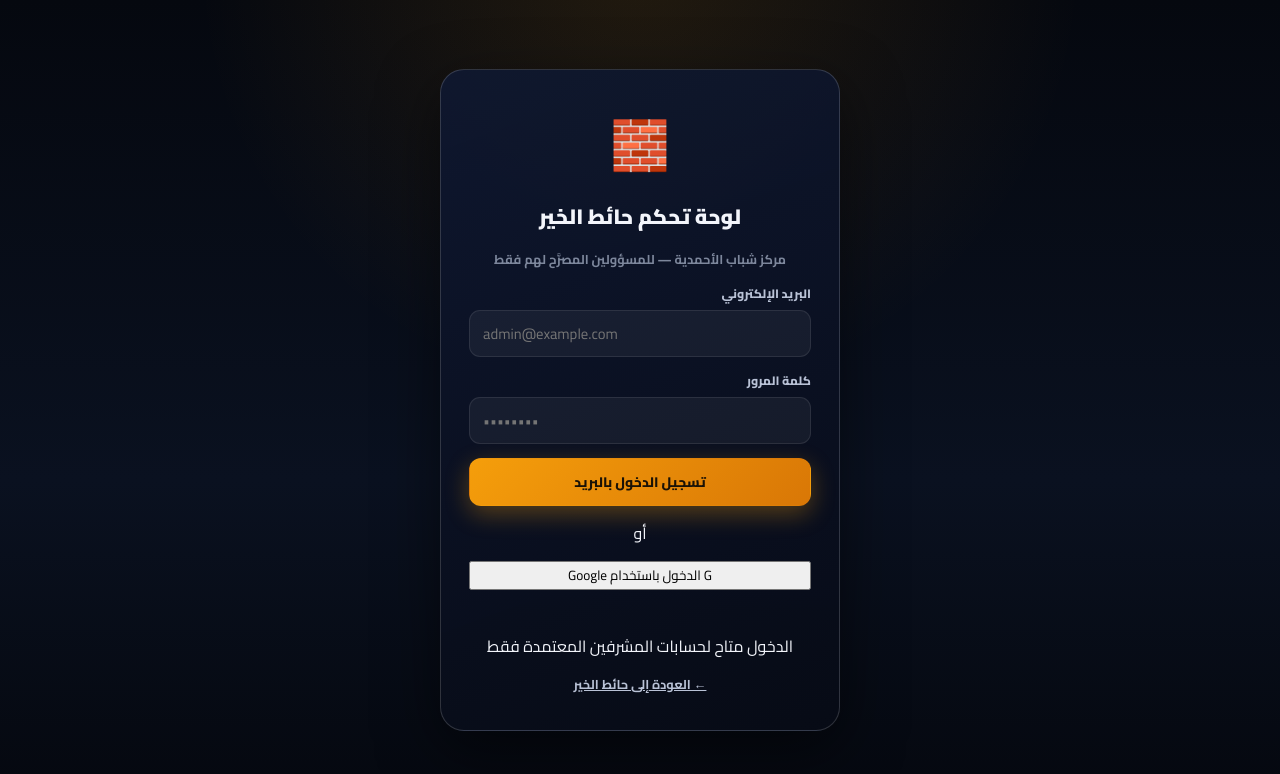
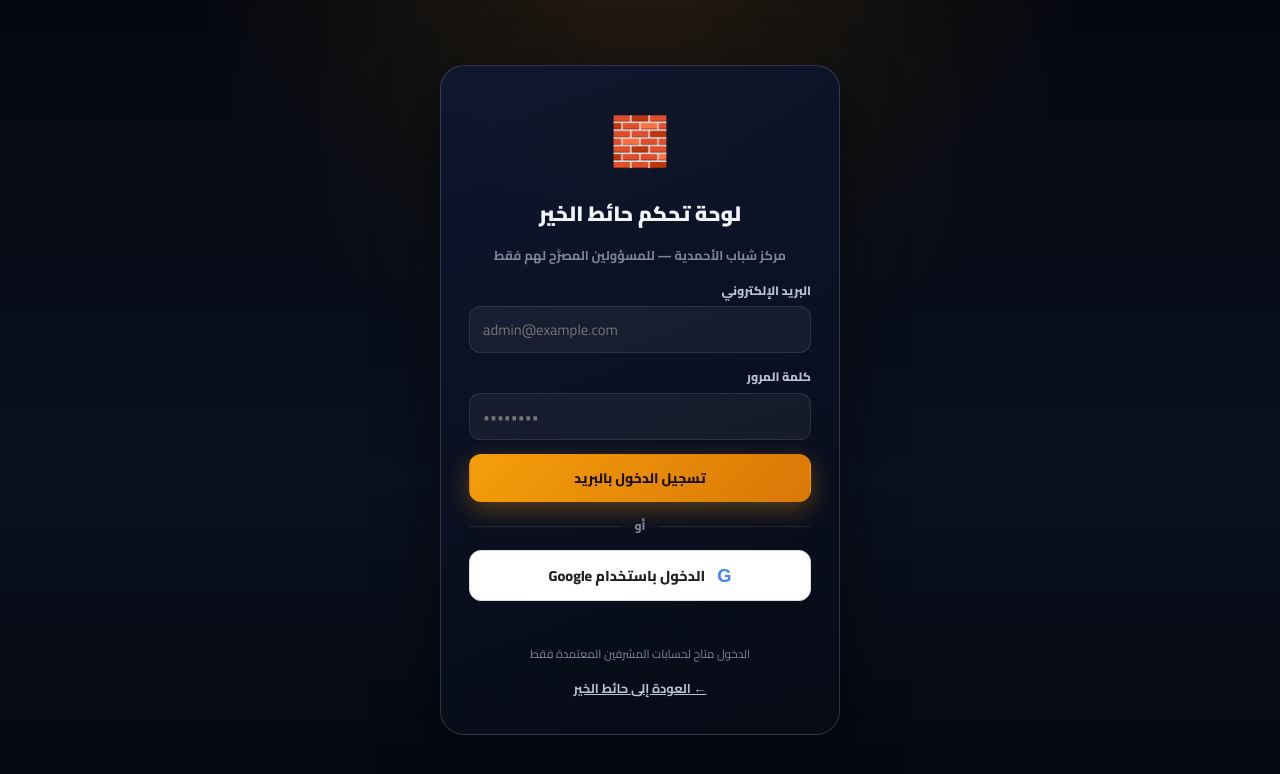
Before and after one commit to mohamednasr5/youthcenter, a plain HTML site: page charity-wall/admin/index.html in a window 1280 px wide. Drawn offline with Linux system fonts and the light colour scheme; no server answers.

Commit message:
تنسيق زر تسجيل الدخول بحساب Google لحائط الخير

```diff
--- a/charity-wall/admin/admin.css
+++ b/charity-wall/admin/admin.css
@@ -152,3 +152,7 @@ tbody tr:hover{background:rgba(245,158,11,.05)}
 .cw-bc-contribution>em{font-style:normal;color:#fbbf24;font-weight:800;grid-column:2;grid-row:1}
 
 [hidden]{display:none!important}
+
+
+/* Google sign-in */
+.login-divider{display:flex;align-items:center;gap:12px;color:var(--txt-mute);font-size:.75rem;font-weight:800}.login-divider:before,.login-divider:after{content:'';height:1px;background:var(--border);flex:1}.btn-google{width:100%;display:flex;align-items:center;justify-content:center;gap:12px;padding:11px 16px;border-radius:12px;border:1px solid #d9dce3;background:#fff;color:#202124;font:800 .9rem var(--font);cursor:pointer;transition:.2s}.btn-google:hover{background:#f5f6f8;transform:translateY(-1px)}.btn-google:disabled{opacity:.6;cursor:wait}.google-mark{font:900 1.15rem Arial;color:#4285f4}.login-hint{font-size:.72rem;color:var(--txt-mute)}
```
